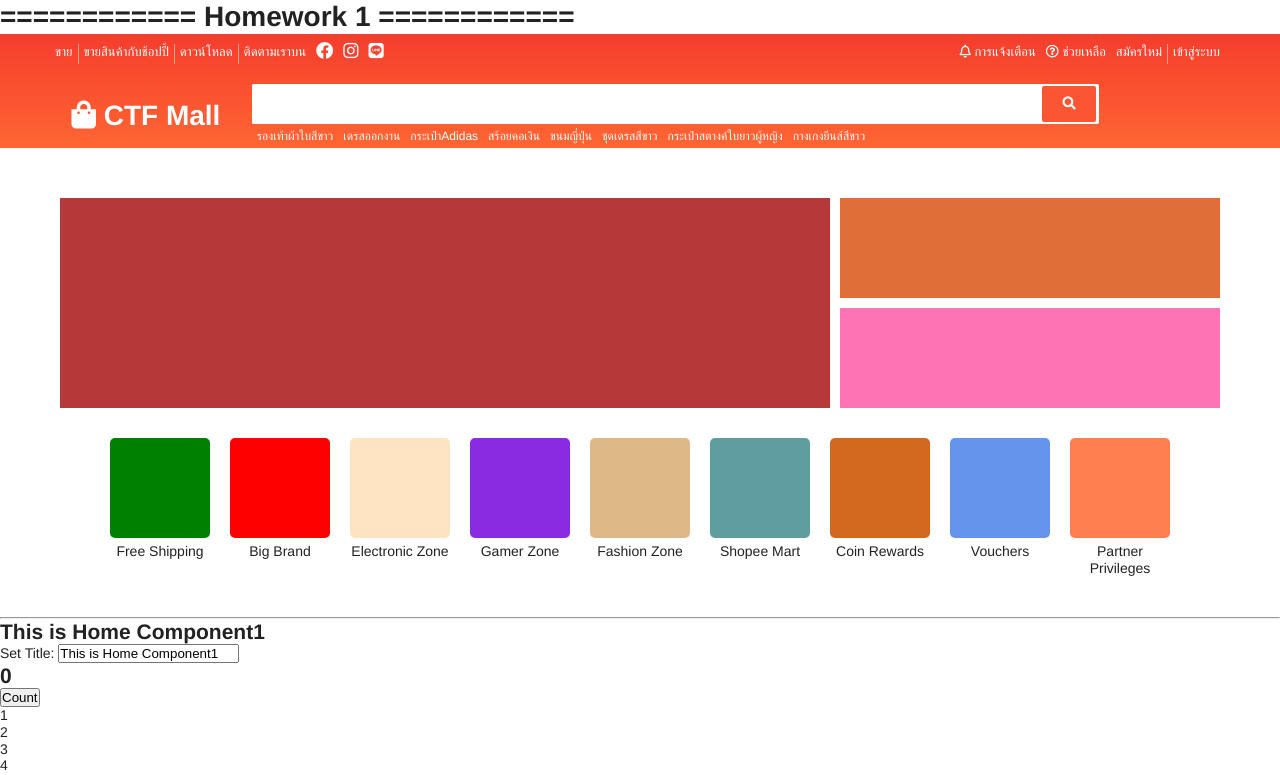
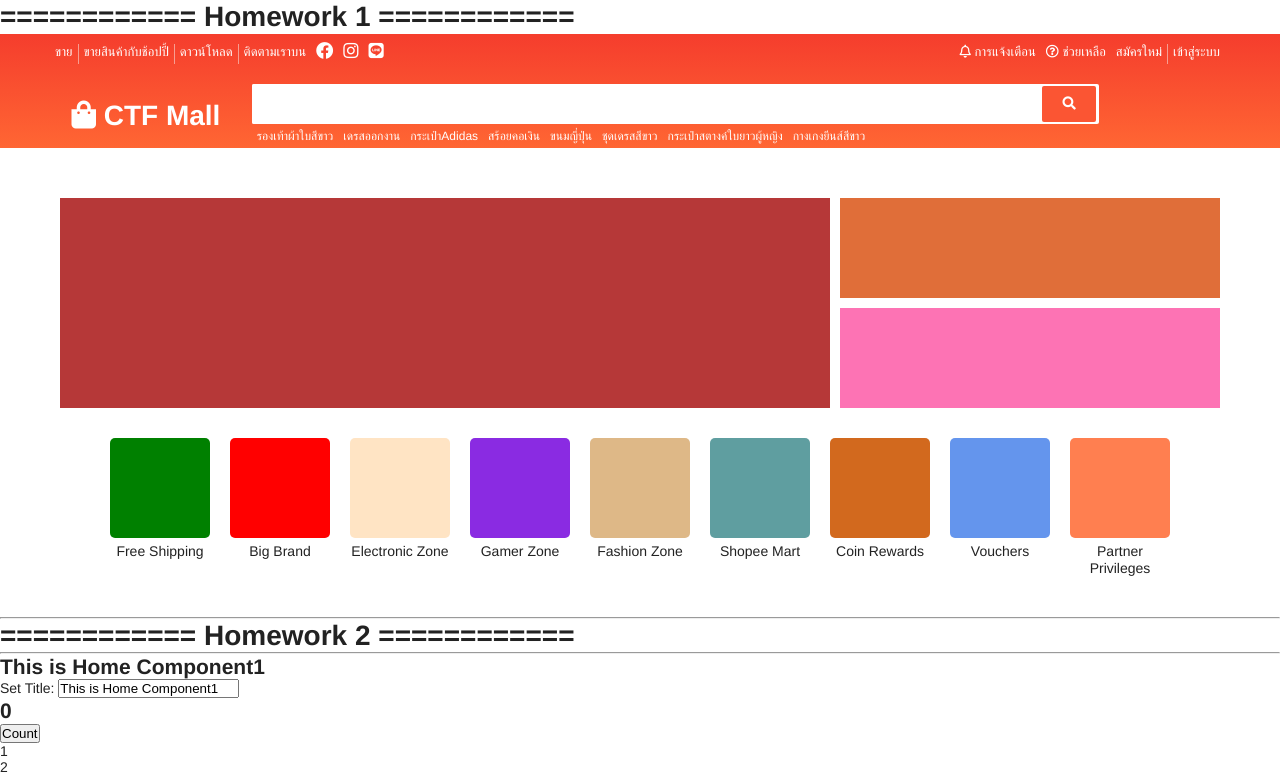
Before and after one commit to ValkyrieQ/learn-angular, an Angular app: page / in a window 1280 px wide. Shown: the top 775 px of the page. Built offline with nearby package versions, Linux system fonts and the light colour scheme.

Commit message:
Prepare homework2

```diff
--- a/src/app/home/home.component.html
+++ b/src/app/home/home.component.html
@@ -5,7 +5,8 @@
   <app-catagorymenu></app-catagorymenu>
 </div>
 <hr />
-
+<h1>============ Homework 2 ============</h1>
+<hr />
 <div>
   <h2>{{ title }}</h2>
   <div class="header">Set Title: <input [(ngModel)]="title" /></div>
```
